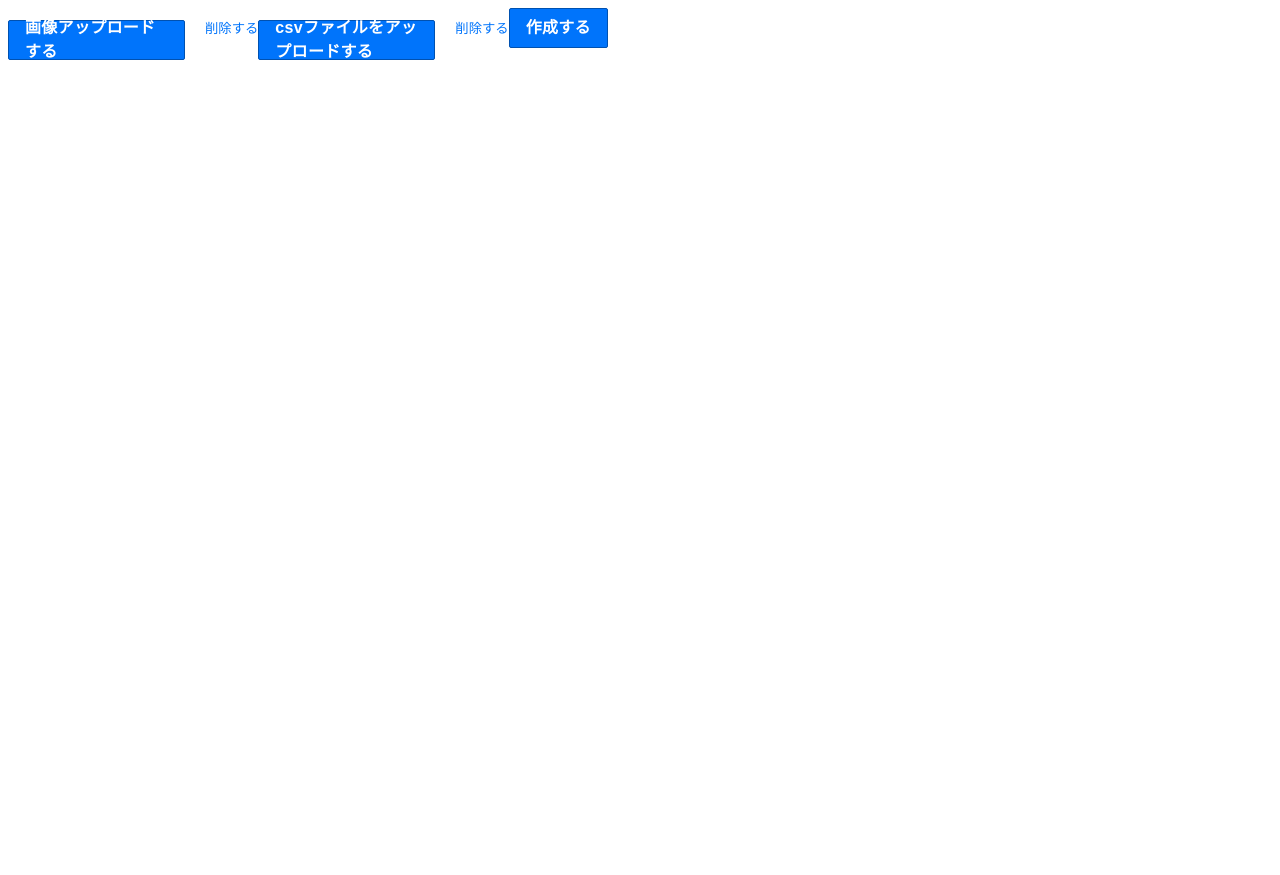
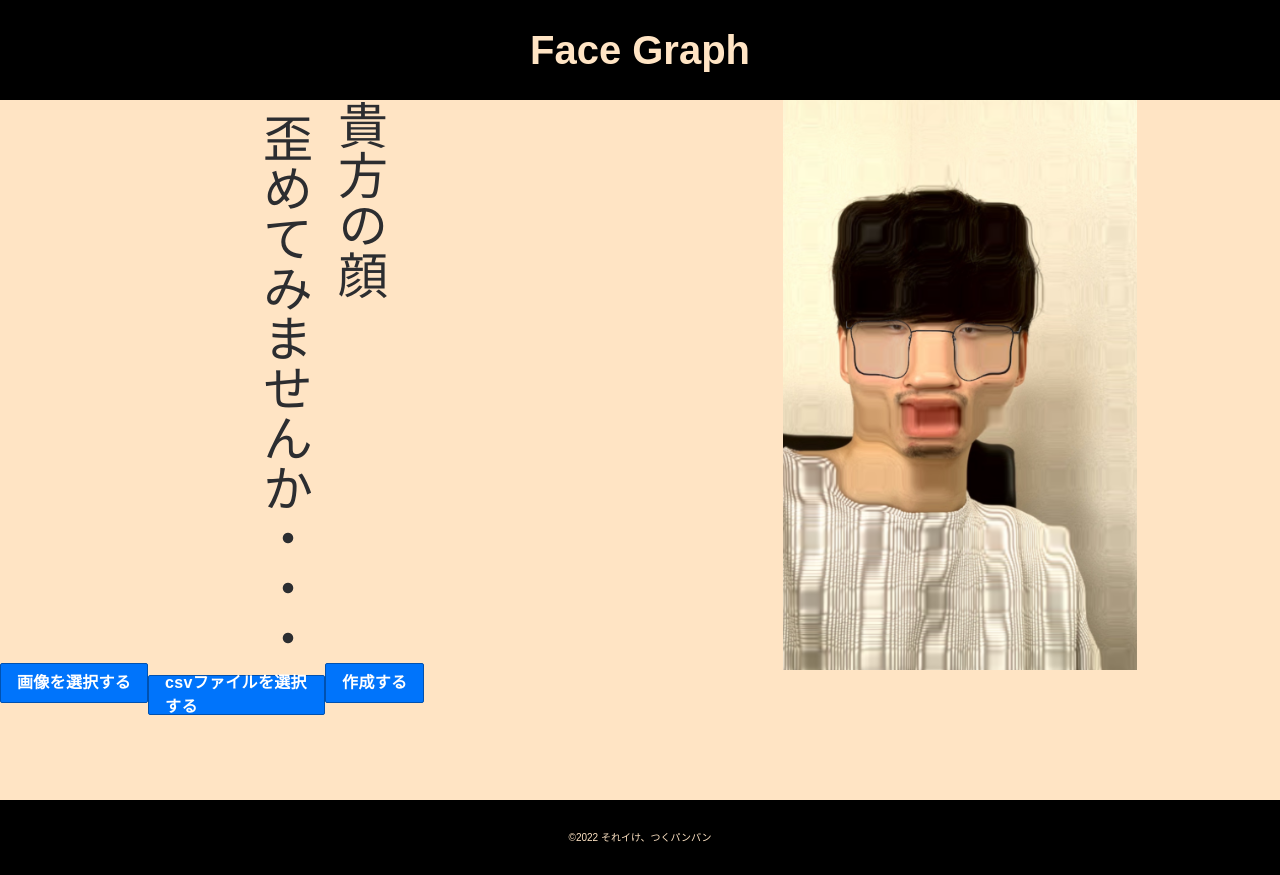
Before and after one commit to MiyamotoRin/FaceGraph, a Vue app: page / in a window 1280 px wide. Before the commit the page ends 800 px from the top, so only its background shows below. Built offline with nearby package versions, Linux system fonts and the light colour scheme.

Commit message:
途中段階だけどレイアウトです

```diff
--- a/src/App.vue
+++ b/src/App.vue
@@ -1,25 +1,35 @@
 <template>
   <div id="app">
+    <h1 class="giass">
+      <div class="left-block">Face Graph</div>
+    </h1>
+    <div class="mid-block">
     <upload v-model="picture" />
-    <img :src="picture" />
-    {{picture}}
+    <div v-if="picture">
+      <img :src="picture" class="proc-photo" />
+    </div>
+    </div>
+    <footer class="giass">
+      <p>©2022 それイけ、つくパンパン</p>
+    </footer>
   </div>
 </template>
 
 <script>
-import Upload from './components/Upload.vue'
+/* eslint-disable */
+import Upload from "./components/Upload.vue";
 
 export default {
-  name: 'app',
+  name: "app",
   components: {
     Upload,
   },
-  data () {
+  data() {
     return {
-      picture: null
-    }
-  }
-}
+      picture: null,
+    };
+  },
+};
 </script>
 
 <style>
@@ -30,6 +40,15 @@ export default {
 html {
   font-size: 62.5%;
 }
+h1{
+    margin:0%;
+}
+
+.left-block{
+  color: bisque;
+  font-size: 40px;
+  text-align: center;
+}
 
 body {
   color: #2c2d30;
@@ -37,5 +56,24 @@ body {
   font-family: "Hiragino Kaku Gothic Pro", "ヒラギノ角ゴ Pro W3", "Meiryo",
     "メイリオ", "Osaka", "MS PGothic", arial, helvetica, clean, sans-serif;
   line-height: 1.5;
+  margin:0%
+}
+.mid-block{
+  width:100%;
+  height:700px;
+  background-color:bisque;
+}
+.proc-photo {
+  max-width: 50%;
+  display: block;
+}
+.giass {
+  background-color: black;
+    padding: 20px;
+}
+footer.giass p {
+  color: bisque;
+  font-size: 10px;
+  text-align: center;
 }
 </style>
--- a/src/components/Upload.vue
+++ b/src/components/Upload.vue
@@ -1,41 +1,81 @@
 <template>
   <div>
+    <div v-if="!value" class="mid-block">
+      <div class="right-block">
+        <p>貴方の顔<br />&nbsp;歪めてみませんか・・・</p>
         <label v-if="!value" class="upload-content-space user-photo default">
-      <input ref="file" class="file-button" type="file" @change="imgUpload" />
-      画像アップロードする
+          <input
+            ref="file"
+            class="file-button"
+            type="file"
+            @change="imgUpload"
+          />
+          画像を選択する
         </label>
 
-    <label v-if='imgFile'>{{imgFile}}</label>
+        <label v-if="!csvFile" class="upload-content-space user-photo default">
+          <input
+            ref="file"
+            class="file-button"
+            type="file"
+            @change="csvUpload"
+          />
+          csvファイルを選択する
+        </label>
 
+        <label v-if="csvFile">{{ csvFile }}</label>
+
+        <label class="upload-content-space user-photo default">
+          <input class="file-button" @click="postData" />
+          作成する
+        </label>
+      </div>
+      <div class="left-block">
+        <div class="sample-photo">
+          <img src="../assets/sampleDistort.png" />
+        </div>
+      </div>
+    </div>
+
+    <div v-if="value" class="uploaded">
+      <div class="buttons">
         <button type="button" class="delete-button" @click="deleteImg">
-      削除する
+          画像を削除する
         </button>
 
-    <label v-if="!value" class="upload-content-space user-photo default">
-      <input ref="file" class="file-button" type="file" @change="csvUpload" />
+        <label v-if="!csvFile" class="upload-content-space user-photo default">
+          <input
+            ref="file"
+            class="file-button"
+            type="file"
+            @change="csvUpload"
+          />
           csvファイルをアップロードする
         </label>
-
-    <label v-if='csvFile'>{{csvFile}}</label>
-
-    <button type='button' class='delete-button' @click='deleteCsv'>
-      削除する
+        <button type="button" class="delete-button" @click="deleteCsv">
+          csvファイルを削除する
         </button>
 
         <label class="upload-content-space user-photo default">
           <input class="file-button" @click="postData" />
           作成する
         </label>
-
-    <div v-if='value' class='uploaded'>
-      <label class='upload-content-space user-photo'>
-        <input ref='file' class='file-button' type='file' @change='imgUpload' />
-        <img class='user-photo-image' :src='value' />
+      </div>
+      <div class="mae-img">
+        <label class="upload-content-space user-photo">
+          <input
+            ref="file"
+            class="file-button"
+            type="file"
+            @change="imgUpload"
+          />
+          <img class="user-photo-image" :src="value" />
         </label>
       </div>
+    </div>
 
-    <ul v-if='fileErrorMessages.length > 0' class='error-messages'>
-      <li v-for='(message, index) in fileErrorMessages' :key='index'>
+    <ul v-if="fileErrorMessages.length > 0" class="error-messages">
+      <li v-for="(message, index) in fileErrorMessages" :key="index">
         {{ message }}
       </li>
     </ul>
@@ -44,9 +84,8 @@
 
 <script>
 /* eslint-disable */
-
 export default {
-  name: 'Upload',
+  name: "Upload",
   props: {
     value: {
       type: String,
@@ -58,60 +97,63 @@ export default {
       imgFile: null,
       csvFile: null,
       fileErrorMessages: [],
-      message: '', // 入力データを格納する変数。
+      message: "", // 入力データを格納する変数。
       result: null, // 演算結果を格納する変数。
-      state: 'wait', // 現在の状況を格納する変数。
-      image: '',
-      resultImages: []
-    }
+      state: "wait", // 現在の状況を格納する変数。
+      image: "",
+      resultImages: [],
+    };
   },
   methods: {
     // 画像のBase64のデータをバックエンドに送り、バックエンドから演算結果を受け取り、その結果を表示するメソッド
-    postData () {
-      const data = new FormData()
-      data.append('files', this.imgFile, 'img')
-      if(this.csvFile !== null){
-        data.append('files', this.csvFile, 'csv')
+    postData() {
+      const data = new FormData();
+      data.append("files", this.imgFile, "img");
+      if (this.csvFile !== null) {
+        data.append("files", this.csvFile, "csv");
       } else {
         // csvが読み込まれなかった場合にはデフォルトのものを読み込む
-        let blob = new Blob(['no file selected'],{type: 'text/plain'})
-        data.append('files', blob, 'NoFile')
-        console.log('デフォルト')
+        let blob = new Blob(["no file selected"], { type: "text/plain" });
+        data.append("files", blob, "NoFile");
+        console.log("デフォルト");
       }
-      const config = {headers: {"content-type": "multipart/form-data",}}
-      this.$axios.post('http://localhost:3000/api', data, config)
-        .then(function (res) {
-          this.result = res.data.resultImages
-        }.bind(this)) // Promise処理を行う場合は.bind(this)が必要
-        .catch(function (error) { // バックエンドからエラーが返却された場合に行う処理について
-          console.log(error)
+      const config = { headers: { "content-type": "multipart/form-data" } };
+      this.$axios
+        .post("http://localhost:3000/api", data, config)
+        .then(
+          function (res) {
+            this.result = res.data.resultImages;
+          }.bind(this)
+        ) // Promise処理を行う場合は.bind(this)が必要
+        .catch(function (error) {
+          // バックエンドからエラーが返却された場合に行う処理について
+          console.log(error);
         })
-        .finally(function () {
-        })
+        .finally(function () {});
     },
     async imgUpload(event) {
       const files = event.target.files || event.dataTransfer.files;
       const file = files[0];
 
       if (this.imgCheckFile(file)) {
-        this.imgFile = file
-        const picture = await this.getBase64(file)
-        this.$emit('input', picture);
+        this.imgFile = file;
+        const picture = await this.getBase64(file);
+        this.$emit("input", picture);
       }
     },
     deleteImg() {
-      this.$emit('input', null);
+      this.$emit("input", null);
       this.$refs.imgFile = null;
     },
     deleteCsv() {
-      this.$refs.csvFile = null
+      this.$refs.csvFile = null;
     },
     async csvUpload(event) {
       const files = event.target.files || event.dataTransfer.files;
       const file = files[0];
 
       if (this.csvCheckFile(file)) {
-        this.csvFile=file;
+        this.csvFile = file;
       }
     },
     imgCheckFile(file) {
@@ -164,17 +206,45 @@ export default {
     },
     getBase64(file) {
       return new Promise((resolve, reject) => {
-        const reader = new FileReader()
-        reader.readAsDataURL(file)
-        reader.onload = () => resolve(reader.result)
-        reader.onerror = error => reject(error)
-      })
+        const reader = new FileReader();
+        reader.readAsDataURL(file);
+        reader.onload = () => resolve(reader.result);
+        reader.onerror = (error) => reject(error);
+      });
     },
   },
 };
 </script>
 
 <style scoped>
+.mid-block {
+  display: flex;
+}
+.right-block {
+  width: 50%;
+}
+
+p {
+  writing-mode: vertical-rl;
+  font-size: 50px;
+  margin-left: auto;
+  margin-right: auto;
+  font-family: serif;
+}
+.left-block {
+  width: 50%;
+  height: 100%;
+}
+.sample-photo > img {
+  height: 100%;
+  margin-top: auto;
+  margin-bottom: auto;
+}
+.buttons {
+  display: flex;
+  width: 100%;
+}
+
 .user-photo {
   cursor: pointer;
   outline: none;
@@ -205,7 +275,7 @@ export default {
 }
 
 .user-photo-image {
-  max-width: 85px;
+  max-width: 50%;
   display: block;
 }
 
```
Also changed, not shown: src/assets/sampleDistort.png (added). Lines whose indentation alone changed are shown as unchanged.
